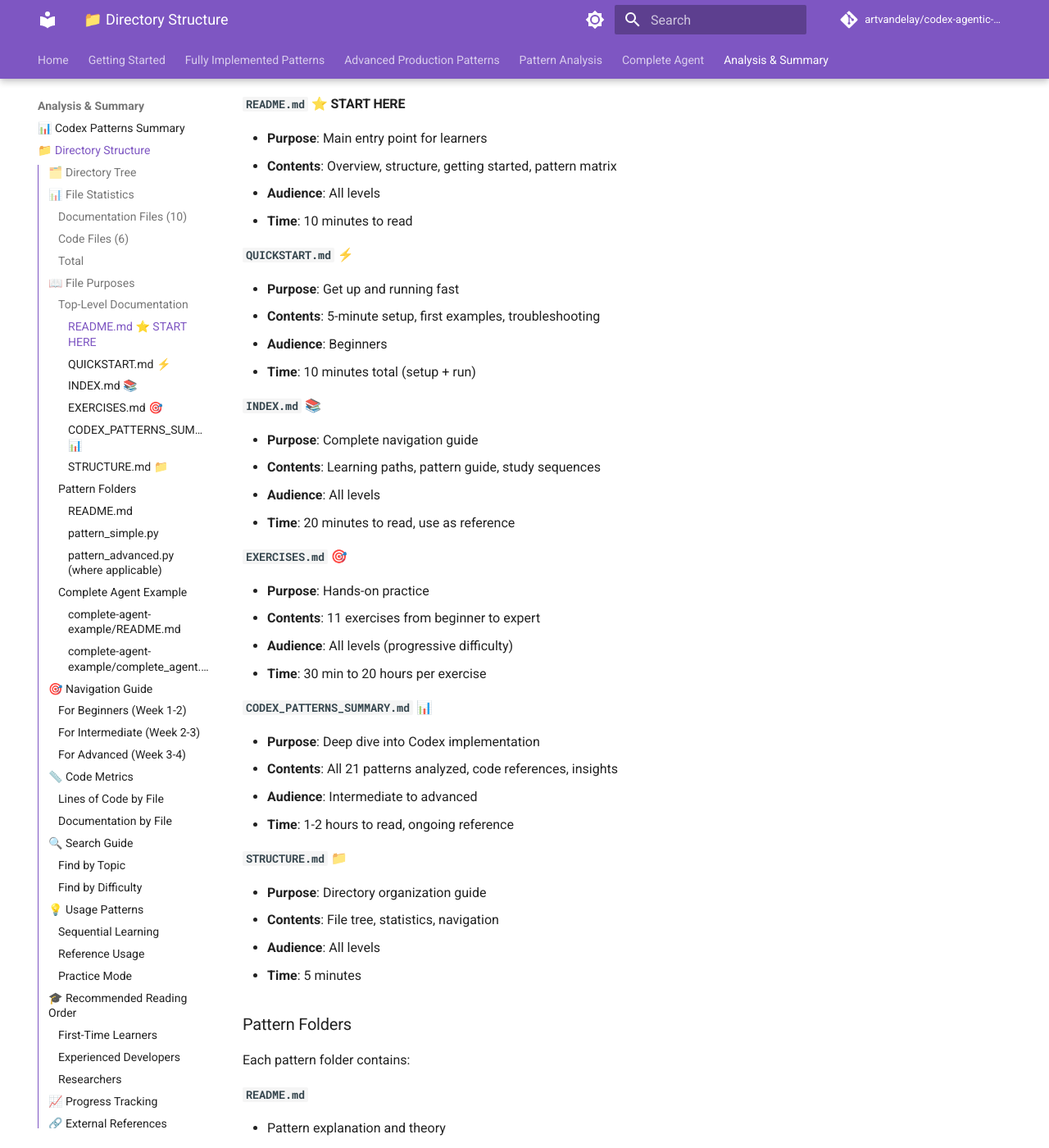
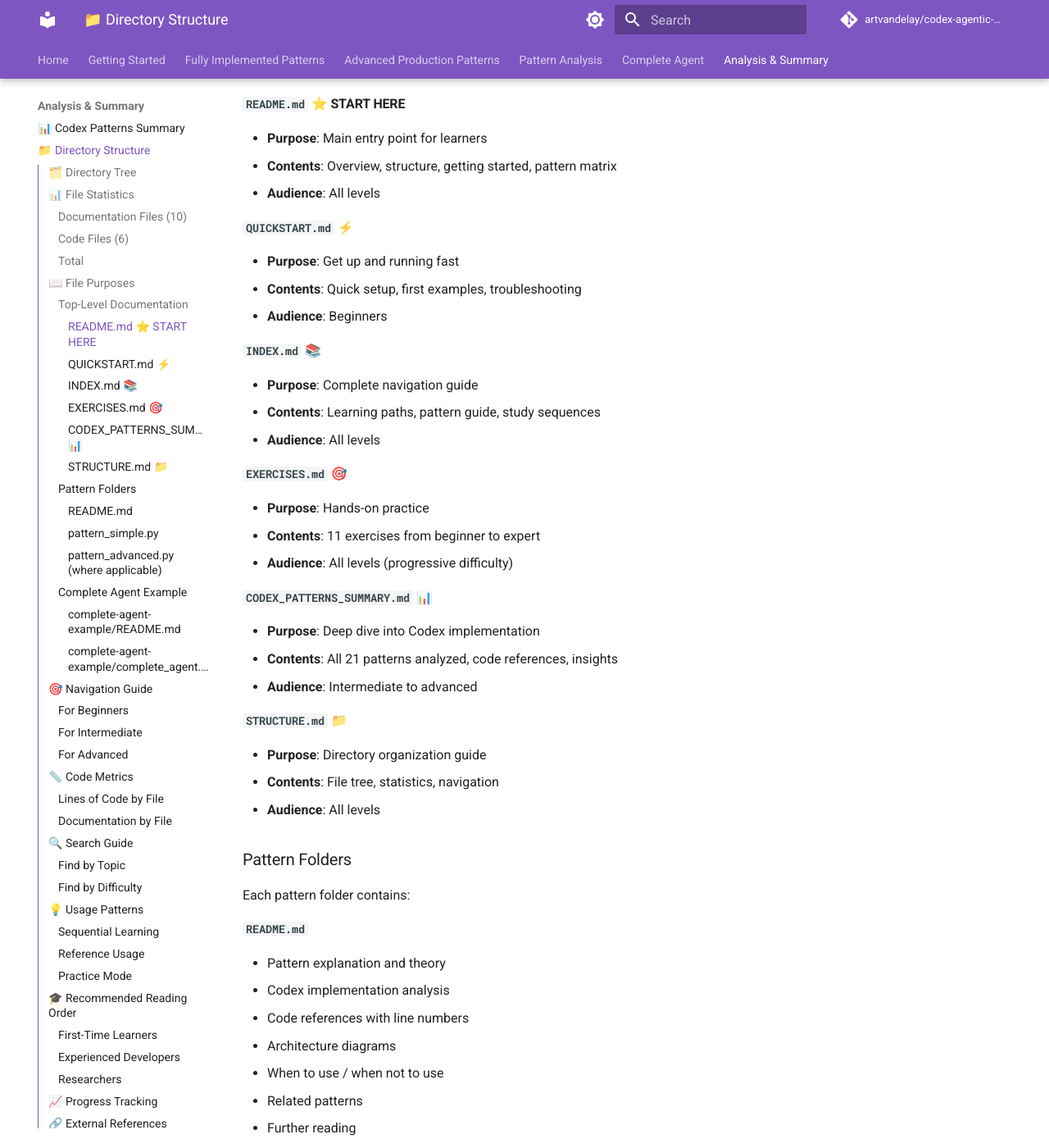
Before and after one commit to artvandelay/codex-agentic-patterns, an MkDocs documentation site: the page built from docs/learning-material/STRUCTURE.md, in a window 1280 px wide and 1400 px high, scrolled down 2465 px. Shown: the whole window at 82% size. Built offline with MkDocs 1.6.1 and Material for MkDocs 9.7.7, drawn with Linux system fonts in a browser that asks for light colours; comment, search, counter and statistics services are not loaded; some of the changed text lies outside the part shown.

Commit message:
Clean STRUCTURE.md: Remove all 33 time references
Systematically removed:
- '10-minute setup' → 'Quick setup'
- Week references (Week 1-2, etc.)
- Time: X minutes/hours lines
- Time columns from tables (Time to Study, Time to Read)
- Time estimates from workflows (30 min), (1 hour)

File 1/16 complete - human-supervised methodical approach

````diff
--- a/docs/learning-material/STRUCTURE.md
+++ b/docs/learning-material/STRUCTURE.md
@@ -8,7 +8,7 @@
 learning-material/
 │
 ├── 📄 README.md                          ⭐ START HERE
-├── 📄 QUICKSTART.md                      ⚡ 10-minute setup
+├── 📄 QUICKSTART.md                      ⚡ Quick setup
 ├── 📄 INDEX.md                           📚 Complete navigation guide
 ├── 📄 STRUCTURE.md                       📁 This file
 ├── 📄 EXERCISES.md                       🎯 Practical exercises
@@ -76,7 +76,7 @@ learning-material/
 
 ### Documentation Files (10)
 - `README.md` - Main overview and getting started
-- `QUICKSTART.md` - 10-minute quick start guide
+- `QUICKSTART.md` - Quick start guide
 - `INDEX.md` - Complete navigation and learning paths
 - `STRUCTURE.md` - This file
 - `EXERCISES.md` - Practice exercises and challenges
@@ -105,37 +105,31 @@ learning-material/
 - **Purpose**: Main entry point for learners
 - **Contents**: Overview, structure, getting started, pattern matrix
 - **Audience**: All levels
-- **Time**: 10 minutes to read
 
 #### `QUICKSTART.md` ⚡
 - **Purpose**: Get up and running fast
-- **Contents**: 5-minute setup, first examples, troubleshooting
+- **Contents**: Quick setup, first examples, troubleshooting
 - **Audience**: Beginners
-- **Time**: 10 minutes total (setup + run)
 
 #### `INDEX.md` 📚
 - **Purpose**: Complete navigation guide
 - **Contents**: Learning paths, pattern guide, study sequences
 - **Audience**: All levels
-- **Time**: 20 minutes to read, use as reference
 
 #### `EXERCISES.md` 🎯
 - **Purpose**: Hands-on practice
 - **Contents**: 11 exercises from beginner to expert
 - **Audience**: All levels (progressive difficulty)
-- **Time**: 30 min to 20 hours per exercise
 
 #### `CODEX_PATTERNS_SUMMARY.md` 📊
 - **Purpose**: Deep dive into Codex implementation
 - **Contents**: All 21 patterns analyzed, code references, insights
 - **Audience**: Intermediate to advanced
-- **Time**: 1-2 hours to read, ongoing reference
 
 #### `STRUCTURE.md` 📁
 - **Purpose**: Directory organization guide
 - **Contents**: File tree, statistics, navigation
 - **Audience**: All levels
-- **Time**: 5 minutes
 
 ### Pattern Folders
 
@@ -187,7 +181,7 @@ Each pattern folder contains:
 
 ## 🎯 Navigation Guide
 
-### For Beginners (Week 1-2)
+### For Beginners
 
 ```
 Start → README.md
@@ -202,7 +196,7 @@ Start → README.md
      → EXERCISES.md (Ex 1-3)
 ```
 
-### For Intermediate (Week 2-3)
+### For Intermediate
 
 ```
 02-routing/
@@ -219,7 +213,7 @@ Start → README.md
 EXERCISES.md (Ex 4-6)
 ```
 
-### For Advanced (Week 3-4)
+### For Advanced
 
 ```
 03-parallelization/
@@ -241,27 +235,27 @@ CODEX_PATTERNS_SUMMARY.md (deep study)
 
 ### Lines of Code by File
 
-| File | Lines | Complexity | Time to Study |
-|------|-------|------------|---------------|
-| `01-prompt-chaining/pattern_simple.py` | 150 | Low | 30 min |
-| `01-prompt-chaining/pattern_advanced.py` | 350 | Medium | 1 hour |
-| `02-routing/pattern_simple.py` | 200 | Medium | 45 min |
-| `03-parallelization/pattern_simple.py` | 250 | High | 1 hour |
-| `05-tool-use/pattern_simple.py` | 300 | Medium | 1 hour |
-| `complete-agent-example/complete_agent.py` | 500+ | High | 2-3 hours |
+| File | Lines | Complexity |
+|------|-------|------------|
+| `01-prompt-chaining/pattern_simple.py` | 150 | Low |
+| `01-prompt-chaining/pattern_advanced.py` | 350 | Medium |
+| `02-routing/pattern_simple.py` | 200 | Medium |
+| `03-parallelization/pattern_simple.py` | 250 | High |
+| `05-tool-use/pattern_simple.py` | 300 | Medium |
+| `complete-agent-example/complete_agent.py` | 500+ | High |
 
 ### Documentation by File
 
-| File | Words | Pages | Time to Read |
-|------|-------|-------|--------------|
-| `README.md` | 1,200 | 5 | 10 min |
-| `QUICKSTART.md` | 2,000 | 8 | 15 min |
-| `INDEX.md` | 3,000 | 12 | 20 min |
-| `EXERCISES.md` | 2,500 | 10 | 20 min |
-| `CODEX_PATTERNS_SUMMARY.md` | 3,500 | 14 | 30 min |
-| Pattern READMEs (5x) | 5,000 | 20 | 60 min |
+| File | Words | Pages |
+|------|-------|-------|
+| `README.md` | 1,200 | 5 |
+| `QUICKSTART.md` | 2,000 | 8 |
+| `INDEX.md` | 3,000 | 12 |
+| `EXERCISES.md` | 2,500 | 10 |
+| `CODEX_PATTERNS_SUMMARY.md` | 3,500 | 14 |
+| Pattern READMEs (5x) | 5,000 | 20 |
 
-**Total**: ~17,200 words, ~69 pages, ~2.5 hours reading
+**Total**: ~17,200 words, ~69 pages
 
 ## 🔍 Search Guide
 
@@ -364,18 +358,18 @@ diff pattern_simple.py my_solution.py
 
 ### First-Time Learners
 
-1. **`README.md`** (10 min) - Get overview
-2. **`QUICKSTART.md`** (10 min) - Setup environment
-3. **`01-prompt-chaining/README.md`** (15 min) - Learn pattern
-4. **`01-prompt-chaining/pattern_simple.py`** (30 min) - Run & study
-5. **`EXERCISES.md` Ex 1** (30 min) - Practice
+1. **`README.md`**  - Get overview
+2. **`QUICKSTART.md`**  - Setup environment
+3. **`01-prompt-chaining/README.md`**  - Learn pattern
+4. **`01-prompt-chaining/pattern_simple.py`**  - Run & study
+5. **`EXERCISES.md` Ex 1**  - Practice
 6. Repeat for patterns 5, 2, 8...
 
 ### Experienced Developers
 
-1. **`CODEX_PATTERNS_SUMMARY.md`** (30 min) - High-level overview
-2. **`complete-agent-example/README.md`** (15 min) - See architecture
-3. **`complete-agent-example/complete_agent.py`** (1 hour) - Study code
+1. **`CODEX_PATTERNS_SUMMARY.md`**  - High-level overview
+2. **`complete-agent-example/README.md`**  - See architecture
+3. **`complete-agent-example/complete_agent.py`**  - Study code
 4. Pick specific patterns to deep dive
 5. **`EXERCISES.md`** Challenge projects
 
````
